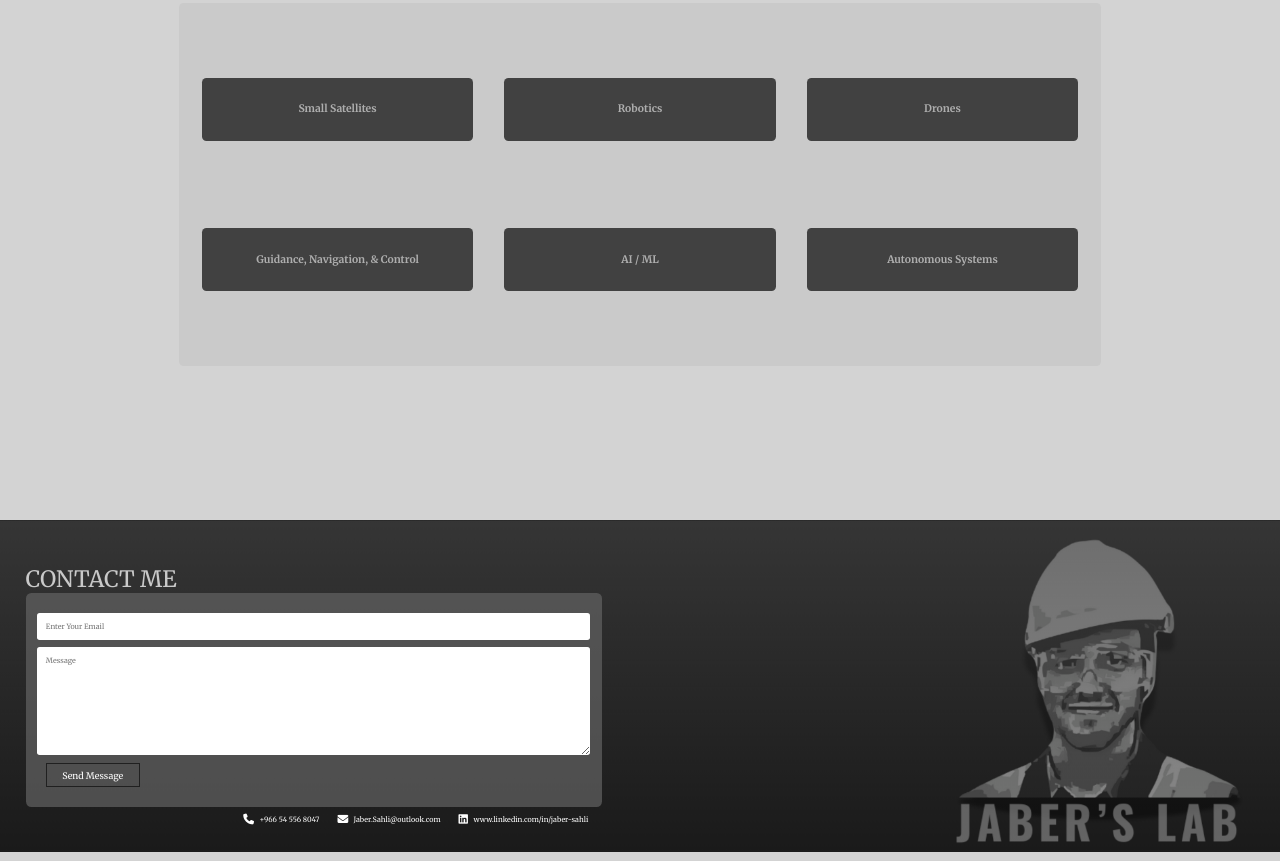
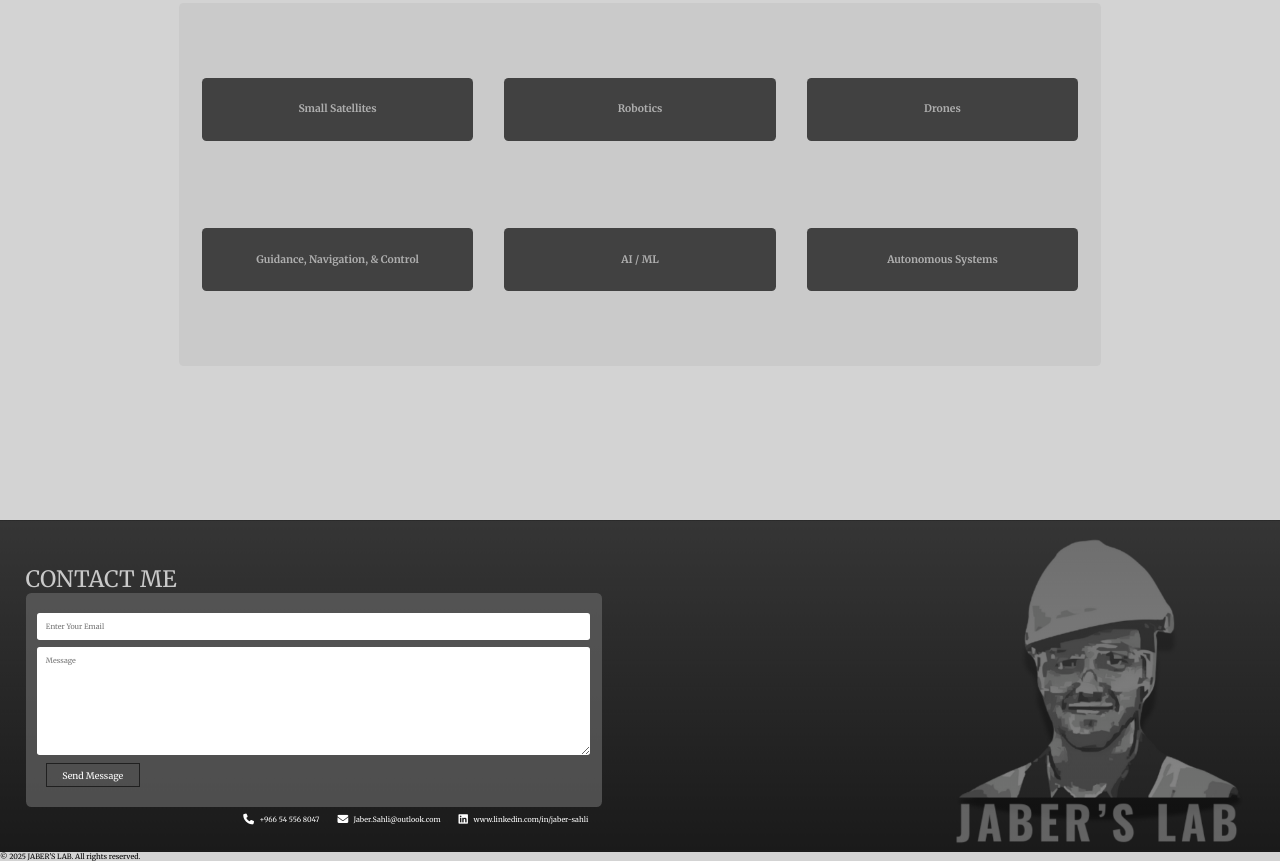
Before and after one commit to JABERsLAB/JABER-s-LAB, a plain HTML site: page index.html in a window 1280 px wide. Shown: the part 827-1688 px from the top of the page. Drawn offline with Linux system fonts and the light colour scheme.

Commit message:
Update index.html

```diff
--- a/index.html
+++ b/index.html
@@ -160,6 +160,10 @@
         navLinks.style.right = "-200px";
     }
 </script>
+
+<footer class="site-footer">
+  © 2025 JABER'S LAB. All rights reserved.
+</footer>
 </body>
 
   </div>
```
